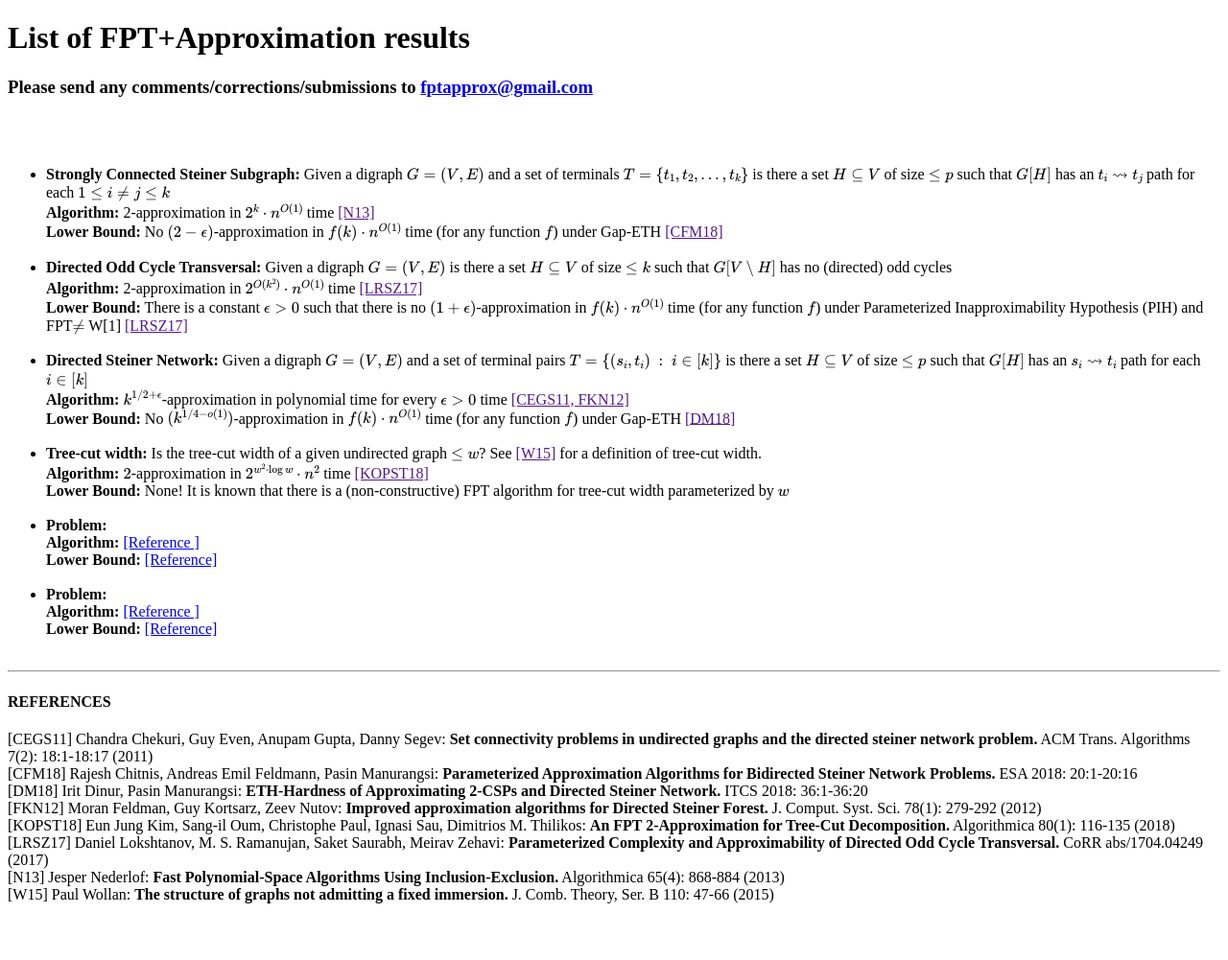
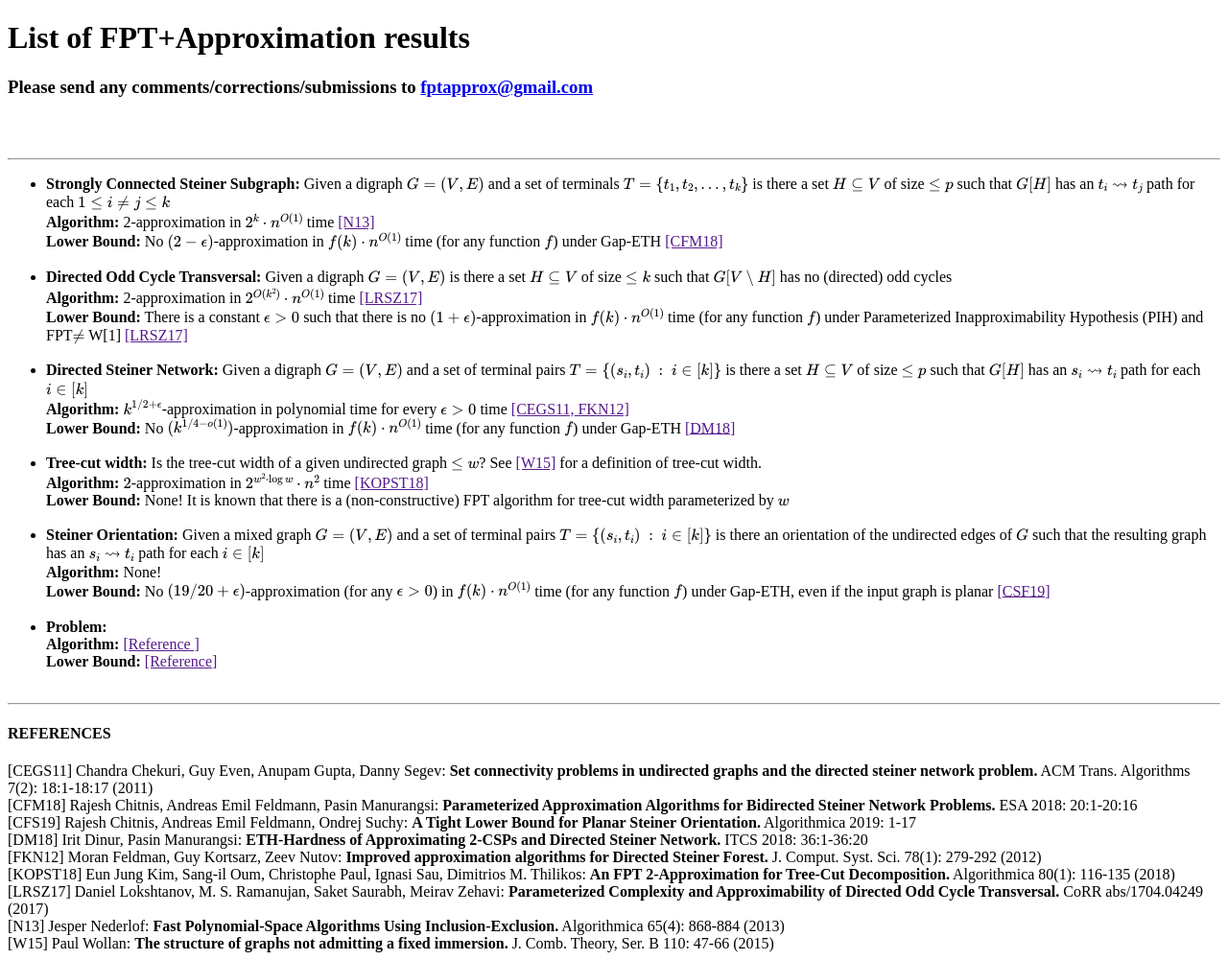
Before and after one commit to rajeshchitnis/rajeshchitnis.github.io, a Jekyll site: the page fpt-approx.html, which Jekyll copies as it is, in a window 1280 px wide. Shown: the whole page at 96% size. Built offline with Jekyll 4.4.1, drawn with Linux system fonts in a browser that asks for light colours; formulas are drawn with MathJax 3; before the commit the page ends 950 px from its top, so only the background shows below that.

Commit message:
Update fpt-approx.html
a

```diff
--- a/fpt-approx.html
+++ b/fpt-approx.html
@@ -22,6 +22,7 @@
 <br>
 <br>
 
+<hr>
 
 <ul>
 
@@ -59,17 +60,17 @@
 <br>
 
 <li>
-<b>Problem:</b> <br>
-<b>Algorithm:</b> <a href="https://www.sciencedirect.com/science/article/pii/S0022000011000584">  [Reference ]</a> <br>
-<b>Lower Bound:</b> <a href="https://arxiv.org/abs/1805.03867">  [Reference]</a> <br>
+<b>Steiner Orientation:</b> Given a mixed graph \(G=(V,E)\) and a set of terminal pairs \(T=\{(s_i, t_i)\ :\ i\in [k]\}\) is there an orientation of the undirected edges of \(G\) such that the resulting graph has an \(s_i \leadsto t_i\) path for each \(i\in [k]\)  <br>
+<b>Algorithm:</b> None! <br>
+<b>Lower Bound:</b> No \((19/20+\epsilon)\)-approximation (for any \(\epsilon>0\)) in \(f(k)\cdot n^{O(1)}\) time (for any function \(f\)) under Gap-ETH, even if the input graph is planar <a href="">  [CSF19]</a> <br>
 </li>
 
 <br>
 
 <li>
 <b>Problem:</b> <br>
-<b>Algorithm:</b> <a href="https://www.sciencedirect.com/science/article/pii/S0022000011000584">  [Reference ]</a> <br>
-<b>Lower Bound:</b> <a href="https://arxiv.org/abs/1805.03867">  [Reference]</a> <br>
+<b>Algorithm:</b> <a href="">  [Reference ]</a> <br>
+<b>Lower Bound:</b>  <a href="">  [Reference]</a> <br>
 </li>
 
 <br>
@@ -84,29 +85,27 @@
 <h4>REFERENCES</a> </h4>
 
 [CEGS11] Chandra Chekuri, Guy Even, Anupam Gupta, Danny Segev: <b>Set connectivity problems in undirected graphs and the directed steiner network problem.</b> ACM Trans. Algorithms 7(2): 18:1-18:17 (2011)
+<br>
 
-<br>
 [CFM18] Rajesh Chitnis, Andreas Emil Feldmann, Pasin Manurangsi: <b>Parameterized Approximation Algorithms for Bidirected Steiner Network Problems.</b> ESA 2018: 20:1-20:16
 <br>
 
+[CFS19] Rajesh Chitnis, Andreas Emil Feldmann, Ondrej Suchy: <b>A Tight Lower Bound for Planar Steiner Orientation.</b> Algorithmica 2019: 1-17
+<br>
+
 [DM18] Irit Dinur, Pasin Manurangsi: <b>ETH-Hardness of Approximating 2-CSPs and Directed Steiner Network.</b> ITCS 2018: 36:1-36:20
-
 <br>
 
 [FKN12] Moran Feldman, Guy Kortsarz, Zeev Nutov: <b>Improved approximation algorithms for Directed Steiner Forest.</b> J. Comput. Syst. Sci. 78(1): 279-292 (2012)
-
 <br>
 
 [KOPST18] Eun Jung Kim, Sang-il Oum, Christophe Paul, Ignasi Sau, Dimitrios M. Thilikos: <b>An FPT 2-Approximation for Tree-Cut Decomposition.</b> Algorithmica 80(1): 116-135 (2018)
-
 <br>
 
 [LRSZ17] Daniel Lokshtanov, M. S. Ramanujan, Saket Saurabh, Meirav Zehavi: <b>Parameterized Complexity and Approximability of Directed Odd Cycle Transversal.</b> CoRR abs/1704.04249 (2017)
-
 <br>
 
 [N13] Jesper Nederlof: <b>Fast Polynomial-Space Algorithms Using Inclusion-Exclusion.</b> Algorithmica 65(4): 868-884 (2013)
-
 <br>
 
 [W15] Paul Wollan: <b>The structure of graphs not admitting a fixed immersion.</b> J. Comb. Theory, Ser. B 110: 47-66 (2015)
```
